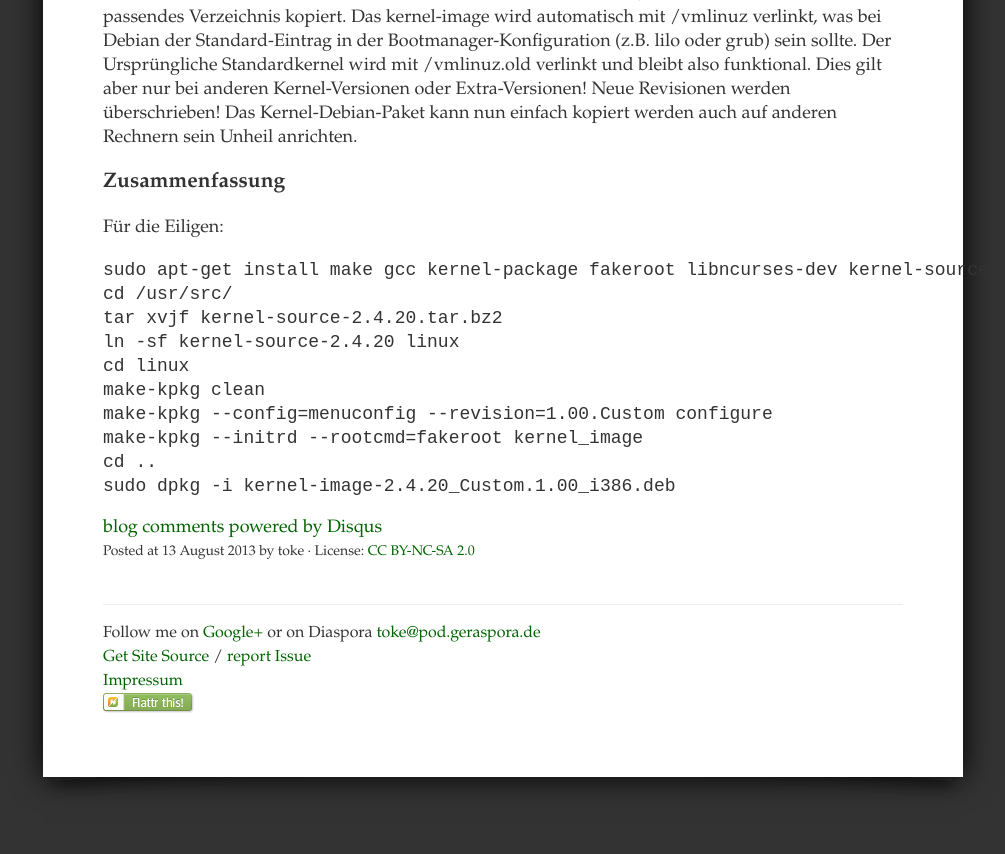
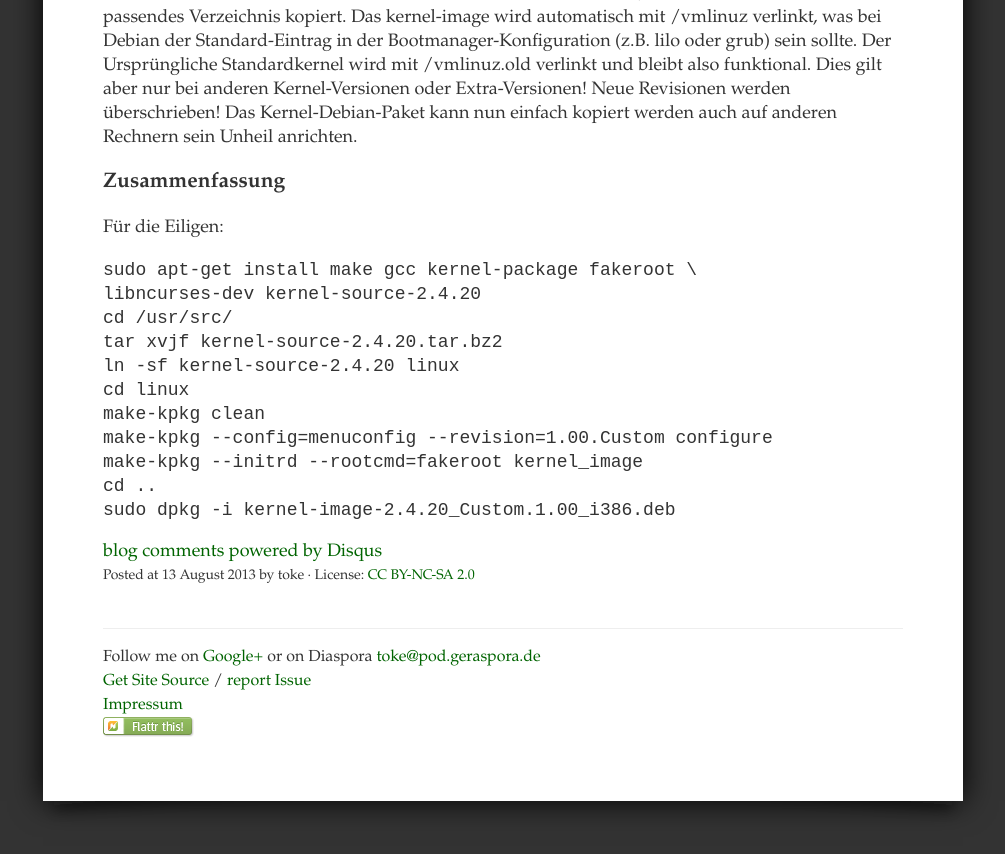
Before and after one commit to toke/toke.de, a Jekyll site: the page built from artikel/linux/debian-kernel-bauen.markdown, in a window 1280 px wide and 900 px high, scrolled down 1615 px. Shown: the top 854 px of the window, without its empty margins (137-1142 px from the left). Built offline with Jekyll 4.4.1, drawn with Linux system fonts in a browser that asks for light colours; comment, search, counter and statistics services are not loaded.

Commit message:
Added break

```diff
--- a/artikel/linux/debian-kernel-bauen.markdown
+++ b/artikel/linux/debian-kernel-bauen.markdown
@@ -53,7 +53,8 @@ Zusammenfassung
 
 Für die Eiligen:
 
-    sudo apt-get install make gcc kernel-package fakeroot libncurses-dev kernel-source-2.4.20
+    sudo apt-get install make gcc kernel-package fakeroot \
+    libncurses-dev kernel-source-2.4.20
     cd /usr/src/
     tar xvjf kernel-source-2.4.20.tar.bz2
     ln -sf kernel-source-2.4.20 linux
```
